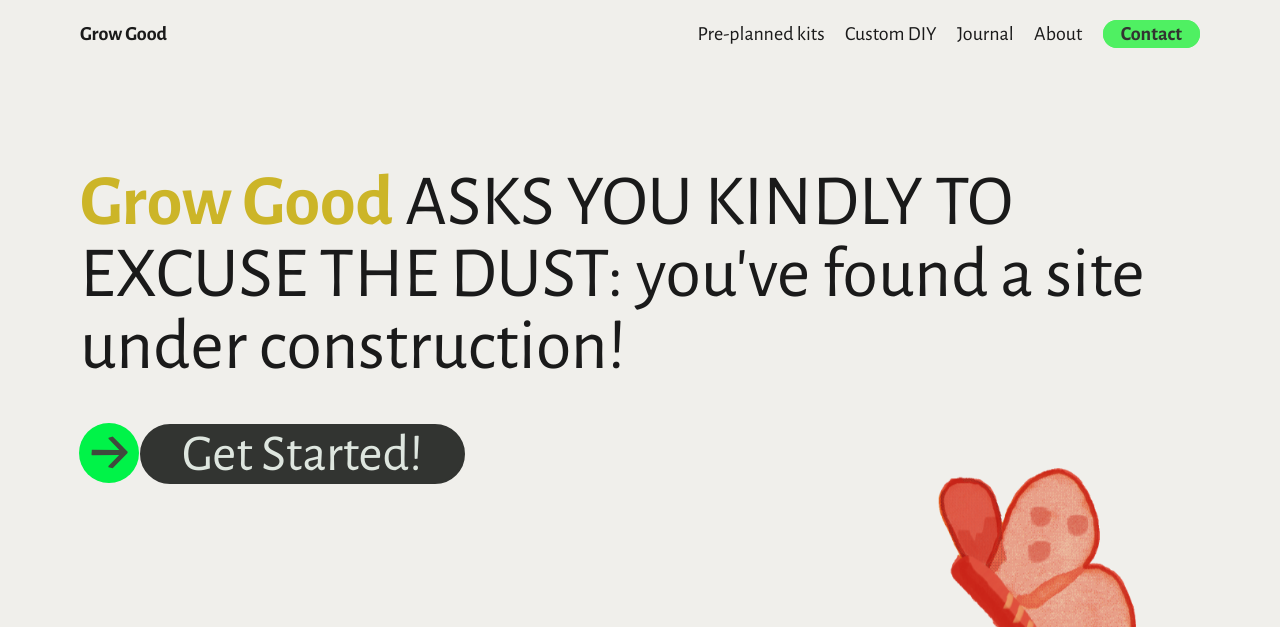
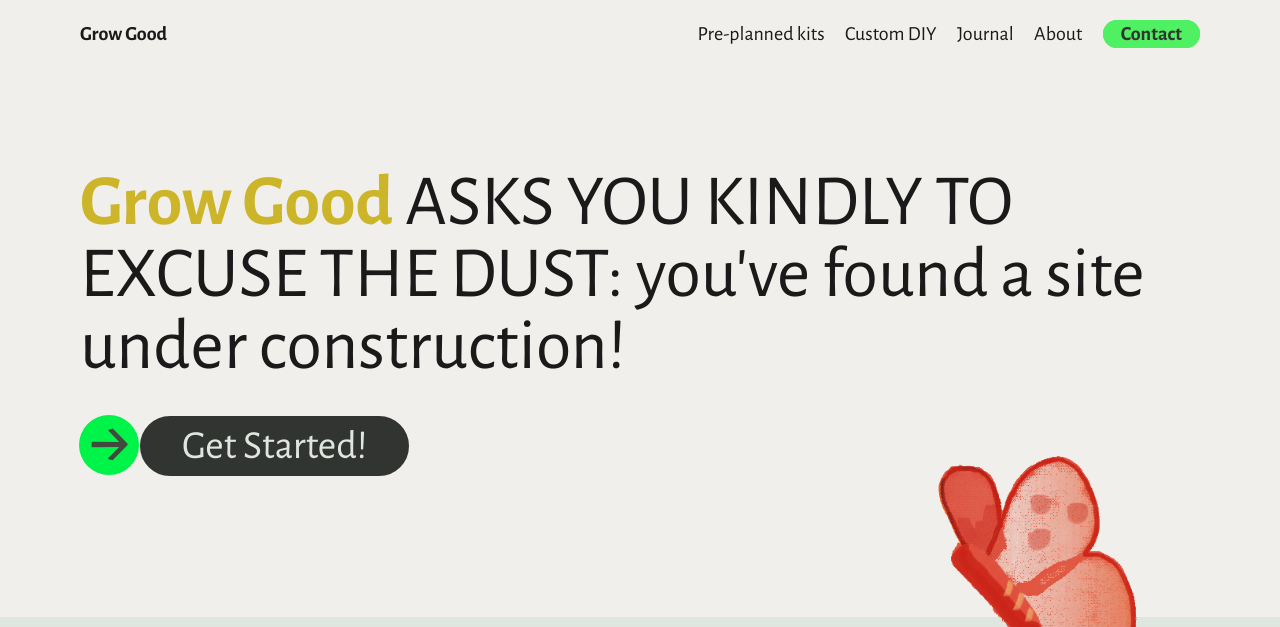
Before and after one commit to sbx-bnagle/growgood, a Jekyll site: the page built from index.markdown, in a window 1280 px wide and 1400 px high. Shown: the top 627 px of the window. Built offline with Jekyll 4.4.1, drawn with Linux system fonts in a browser that asks for light colours; some web fonts are replaced; grey boxes are pictures that could not be loaded.

Commit message:
adjusted typestyle

```diff
--- a/_sass/config/_type.scss
+++ b/_sass/config/_type.scss
@@ -95,6 +95,24 @@
 );
 
 
+// MD2
+
+$sans-md2-reg: (
+  null    : (normal, normal, 400, 2,     9,  $sans, 0, 0),
+  s       : (normal, normal, 400, 2,     9,  $sans, 0, 0),
+  m       : (normal, normal, 400, 2.5,  13,  $sans, 0, 0),
+  l       : (normal, normal, 400, 2.5,  13,  $sans, 0, 0),
+);
+
+$sans-md2-bld: (
+  null    : (normal, normal, 700, 2,     9,  $sans, 0, 0),
+  s       : (normal, normal, 700, 2,     9,  $sans, 0, 0),
+  m       : (normal, normal, 700, 2.5,  13,  $sans, 0, 0),
+  l       : (normal, normal, 700, 2.5,  13,  $sans, 0, 0),
+);
+
+
+
 // MD 52/52
 
 $sans-md-reg: (
--- a/_sass/template/components/_component--hero.scss
+++ b/_sass/template/components/_component--hero.scss
@@ -28,7 +28,7 @@
   }
 
   .hero__bttn {
-    @include typestyle($sans-md-reg);
+    @include typestyle($sans-md2-reg);
     height: 60px;
     border-radius: 60px;
     padding: 0 bl(10);
--- a/_sass/template/components/_component--values.scss
+++ b/_sass/template/components/_component--values.scss
@@ -79,7 +79,7 @@
     }
 
     .values__item h3 {
-      @include typestyle($sans-md-reg);
+      @include typestyle($sans-md2-reg);
       @include stack(xxs);
       // border-bottom: 1.75px solid rgba(79,72,101,.25);
       text-shadow:
@@ -97,7 +97,7 @@
     }
 
     .values__item h3:before {
-      @include typestyle($sans-md-reg);
+      // @include typestyle($sans-md2-reg);
       content:'\263B';
       color: color(gold, XX);
       padding-right: 8px;
```
